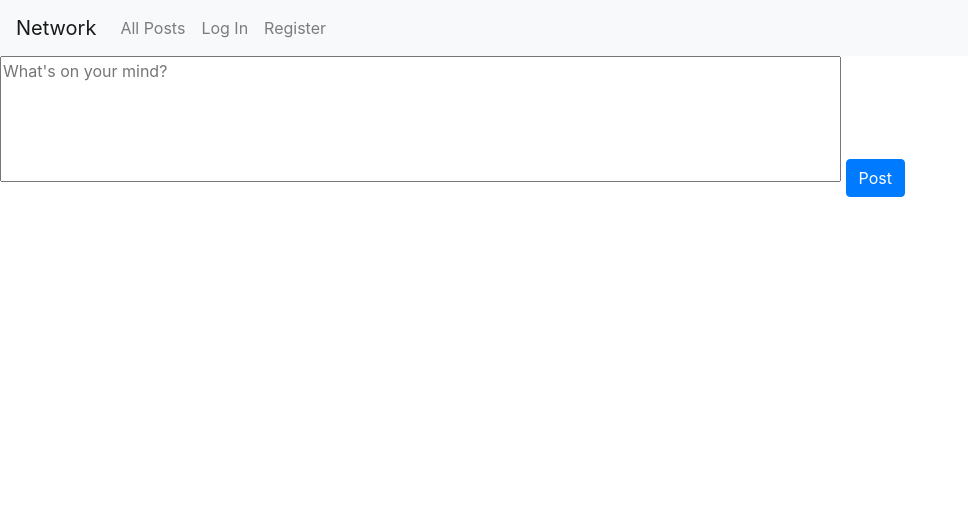
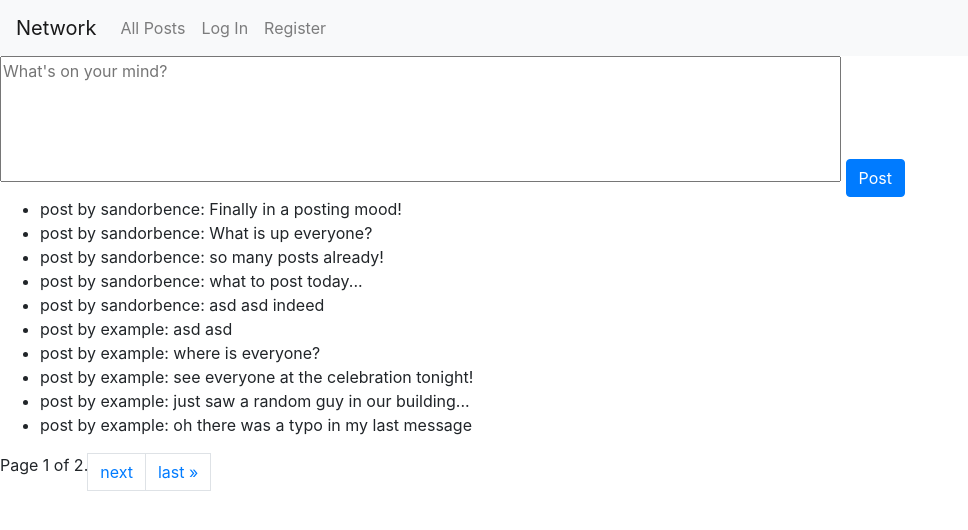
Before and after one commit to sandorbence/cs50, a Django app: page / in a window 1280 px wide. Shown: the top 530 px of the page, without its empty margins (0-968 px from the left). Run offline with Django 4.2, Linux system fonts and the light colour scheme; data comes from the database, SQL or seed files in the repository; both versions use the stored data as it was after the commit; data that the repository does not hold is empty; some libraries are stand-ins or nearby versions.

Commit message:
Add pagination
Major restructure: removed most of javascript and replaced with django views
instead. Added pagination for displaying post content.

```diff
--- a/project4/network/static/scripts/utils.js
+++ /dev/null
@@ -1,15 +0,0 @@
-function createElement(content, className, parent) {
-    let element = document.createElement('div');
-    element.innerHTML = content;
-    element.classList.add(className);
-    parent.append(element);
-}
-
-function createPost(post, container) {
-    let post_container = document.createElement('div');
-    createElement(`<a href='/user/${post.user}'>${post.user}</a>`, 'post-user', post_container);
-    createElement(post.text, 'post-text', post_container);
-    createElement(post.date, 'post-date', post_container);
-    post_container.classList.add('post-container');
-    container.append(post_container);
-}
--- a/project4/network/templates/network/index.html
+++ b/project4/network/templates/network/index.html
@@ -4,12 +4,35 @@
 
 {% block body %}
 <div id="new-post-container">
-    <form id="new-post">
-        <textarea id="new-post-text" cols="80" rows="5" placeholder="What's on your mind?"></textarea>
+    <form action method="post">
+        {% csrf_token %}
+        <textarea name="text" cols="80" rows="5"
+            placeholder="What's on your mind?"></textarea>
         <button class="btn btn-primary" type="submit">Post</button>
     </form>
 </div>
-<div id="posts-container"></div>
-<script src="{% static 'scripts/utils.js' %}"></script>
-<script src="{% static 'scripts/index.js' %}"></script>
+<div id="posts-container">
+    <ul>
+        {% for post in page_obj %}
+        <li>{{ post }}</li>
+        {% endfor %}
+    </ul>
+</div>
+<div class="pagination-container">
+    <ul class="pagination">
+        {% if page_obj.has_previous %}
+            <a class="page-link" href="?page=1">&laquo; first</a>
+            <a class="page-link" href="?page={{ page_obj.previous_page_number }}">previous</a>
+        {% endif %}
+
+        <span class="current">
+            Page {{ page_obj.number }} of {{ page_obj.paginator.num_pages }}.
+        </span>
+
+        {% if page_obj.has_next %}
+            <a class="page-link" href="?page={{ page_obj.next_page_number }}">next</a>
+            <a class="page-link" href="?page={{ page_obj.paginator.num_pages }}">last &raquo;</a>
+        {% endif %}
+    </ul>
+</div>
 {% endblock %}
--- a/project4/network/views.py
+++ b/project4/network/views.py
@@ -2,9 +2,11 @@ from django.contrib.auth import authenticate, login, logout
 from django.contrib.auth.decorators import login_required
 from django.db import IntegrityError
 from django.http import HttpResponse, HttpResponseRedirect, JsonResponse
-from django.shortcuts import render
+from django.shortcuts import render, redirect
 from django.urls import reverse
 from django.views.decorators.csrf import csrf_exempt
+from django.core.paginator import Paginator
+
 import json
 from datetime import datetime
 
@@ -12,9 +14,27 @@ from .models import User, Post
 
 
 def index(request):
+
+    if request.method == "POST":
+        text = request.POST.get("text")
+
+        if text == "":
+            return JsonResponse({"error": "The post must have text."}, status=400)
+        post = Post(
+            user=request.user,
+            text=text,
+            date=datetime.now()
+        )
+        post.save()
+        return redirect("index")
+
     posts = Post.objects.order_by("-date").all()
+    paginator = Paginator(posts, 10)
+    page_number = request.GET.get("page")
+    page_obj = paginator.get_page(page_number)
+
     return render(request, "network/index.html", {
-        "posts": posts
+        "page_obj": page_obj
     })
 
 
@@ -133,12 +153,26 @@ def posts(request, filter):
 
 @login_required
 def user_profile(request, username):
+    user = User.objects.get(username=username)
+    posts = Post.objects.filter(user=user).order_by("-date")
+    paginator = Paginator(posts, 10)
+    page_number = request.GET.get("page")
+    page_obj = paginator.get_page(page_number)
+
     return render(request, "network/profile.html", {
-        "user": User.objects.get(username=username),
-        "followed": request.user.following.filter(username=username).exists()
+        "user": user,
+        "followed": request.user.following.filter(username=username).exists(),
+        "page_obj": page_obj
     })
 
 
 @login_required
 def following(request):
-    return render(request, "network/following.html")
+    posts = Post.objects.filter(user__in=[user for user in request.user.following.all()]).order_by("-date")
+    paginator = Paginator(posts, 10)
+    page_number = request.GET.get("page")
+    page_obj = paginator.get_page(page_number)
+
+    return render(request, "network/following.html", {
+        "page_obj": page_obj
+    })
```
Also changed, not shown: project4/network/static/scripts/following.js (deleted, +0 -7 lines), project4/network/static/scripts/index.js (deleted, +0 -39 lines), project4/network/static/scripts/user.js (+2 -8 lines), project4/network/templates/network/following.html (+24 -3 lines), project4/network/templates/network/profile.html (+25 -3 lines), project4/db.sqlite3.
